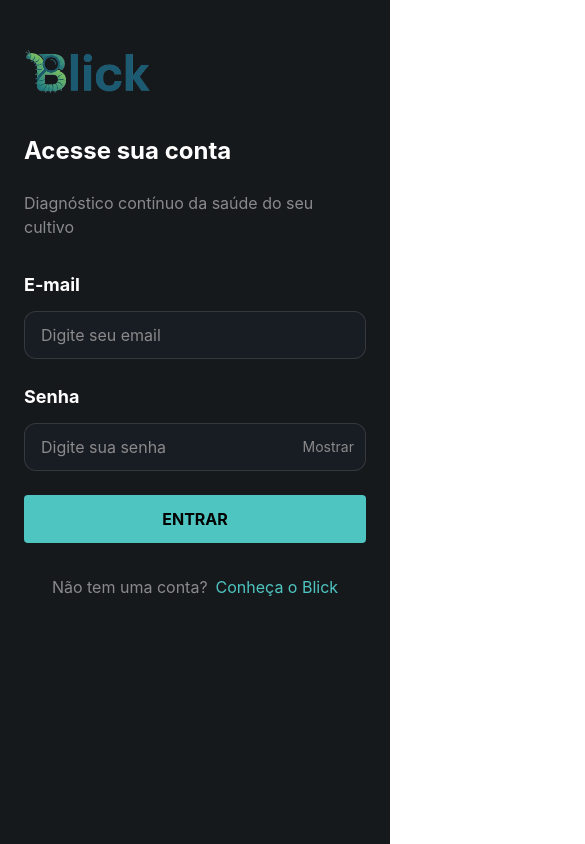
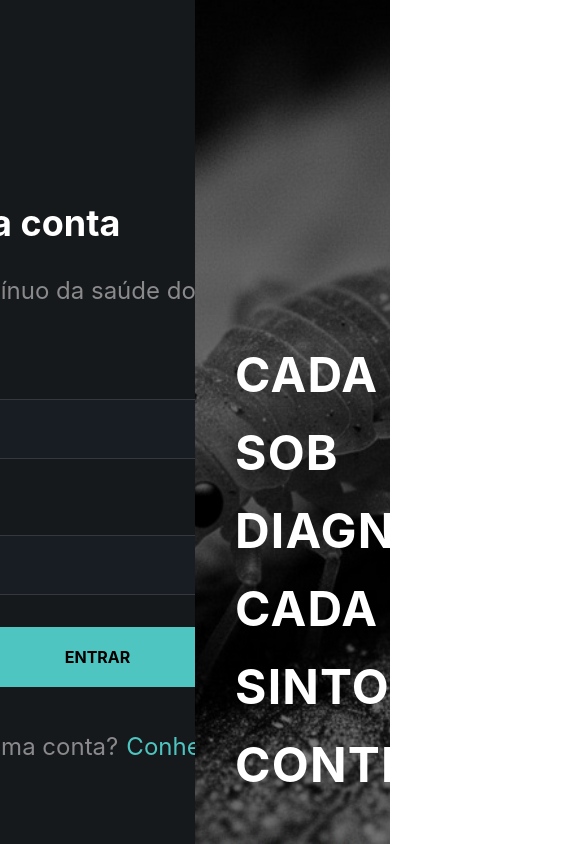
Before and after one commit to blick-ai/blick-frontend, a React (Vite) app: page /login in a window 390 px wide. Shown: the whole page, 585 px wide, since content can reach past the window. Built offline with nearby package versions, Linux system fonts and the light colour scheme.

Commit message:
Revert "feat(FRONT-003): ajusta responsividade da tela de login"
This reverts commit 71e4b633625ce6953babf4bf24c32d8216a1b72d.

```diff
--- a/src/pages/login.jsx
+++ b/src/pages/login.jsx
@@ -9,30 +9,27 @@ export default function Login() {
     const navigate = useNavigate()
 
     return (
-        <div className="flex flex-col md:flex-row min-h-screen bg-[#16191C]">
-            {/* Formulário */}
-            <div className="w-full md:w-1/2 flex items-center justify-center px-6 sm:px-12 md:px-20 py-12 md:py-0">
-                <div className="flex flex-col gap-6 sm:gap-8 text-left w-full max-w-md">
-                    <img src={logo} className="h-auto w-32 sm:w-40 mb-4 sm:mb-8" />
-                    <p className="font-bold text-white text-2xl sm:text-3xl md:text-4xl">Acesse sua conta</p>
-                    <p className="text-[#8A898B] text-base sm:text-xl md:text-2xl mb-2 sm:mb-4">
-                        Diagnóstico contínuo da saúde do seu cultivo
-                    </p>
+        <div className="flex flex-row min-h-screen bg-[#16191C]">
+            <div className="w-1/2 flex items-center justify-center px-20">
+                <div className="flex flex-col gap-8 text-left">
+                    <img src={logo} className="h-auto w-40 mb-8" />
+                    <p className="font-bold text-white text-4xl">Acesse sua conta</p>
+                    <p className="text-[#8A898B] text-2xl mb-4">Diagnóstico contínuo da saúde do seu cultivo</p>
                     <div className="flex flex-col gap-3">
-                        <p className="text-white font-bold text-lg sm:text-xl md:text-2xl">E-mail</p>
+                        <p className="text-white font-bold text-2xl">E-mail</p>
                         <input
                             type="email"
                             placeholder="Digite seu email"
-                            className="bg-[#181D23] text-white placeholder-[#8A898B] border border-[#8A898B]/25 rounded-xl px-4 py-3 outline-none focus:border-[#4A9B9A] w-full h-12 sm:h-15"
+                            className="bg-[#181D23] text-white placeholder-[#8A898B] border border-[#8A898B]/25 rounded-xl px-4 py-3 outline-none focus:border-[#4A9B9A] w-xl h-15"
                         />
                     </div>
                     <div className="flex flex-col gap-3">
-                        <p className="text-white font-bold text-lg sm:text-xl md:text-2xl">Senha</p>
-                        <div className="relative w-full">
+                        <p className="text-white font-bold text-2xl">Senha</p>
+                        <div className="relative w-xl">
                             <input
                                 type={show ? "text" : "password"}
                                 placeholder="Digite sua senha"
-                                className="bg-[#181D23] text-white placeholder-[#8A898B] border border-[#8A898B]/25 rounded-xl px-4 py-3 outline-none focus:border-[#4A9B9A] w-full pr-20 h-12 sm:h-15"
+                                className="bg-[#181D23] text-white placeholder-[#8A898B] border border-[#8A898B]/25 rounded-xl px-4 py-3 outline-none focus:border-[#4A9B9A] w-full pr-12 h-15"
                             />
                             <button
                                 type="button"
@@ -43,29 +40,24 @@ export default function Login() {
                             </button>
                         </div>
                     </div>
-                    <button
-                        className="bg-[#4EC5C1] hover:bg-[#3A9A97] text-black font-bold py-2 px-4 rounded h-12 sm:h-15 mb-2 sm:mb-3"
-                        onClick={() => navigate("/dashboard")}
-                    >
+                    <button className="bg-[#4EC5C1] hover:bg-[#3A9A97] text-black font-bold py-2 px-4 rounded h-15 mb-3" onClick={() => navigate("/dashboard")}>
                         ENTRAR
                     </button>
                     <div className="flex flex-col items-center">
-                        <div className="flex flex-row flex-wrap gap-2 items-baseline justify-center">
-                            <p className="text-[#8A898B] text-base sm:text-xl md:text-2xl">Não tem uma conta?</p>
-                            <Link className="text-[#4EC5C1] text-base sm:text-xl md:text-2xl" to="/">Conheça o Blick</Link>
+                        <div className="flex flex-row gap-2 items-baseline">
+                            <p className="text-[#8A898B] text-2xl">Não tem uma conta?</p>
+                            <Link className="text-[#4EC5C1] text-2xl" to="/">Conheça o Blick</Link>
                         </div>
                     </div>
                 </div>
             </div>
-
-            {/* Imagem lateral — oculta em mobile */}
-            <div className="hidden md:block md:w-1/2 relative min-h-screen">
+            <div className="w-1/2 relative min-h-screen">
                 <img
                     src={aphid}
                     alt="Imagem de login"
                     className="absolute inset-0 w-full h-full object-cover"
                 />
-                <p className="absolute bottom-10 left-10 text-white font-bold text-3xl lg:text-5xl uppercase tracking-wide leading-relaxed">
+                <p className="absolute bottom-10 left-10 text-white font-bold text-5xl uppercase tracking-wide leading-relaxed">
                     Cada planta sob diagnóstico.<br />
                     Cada sintoma sob controle.
                 </p>
```
